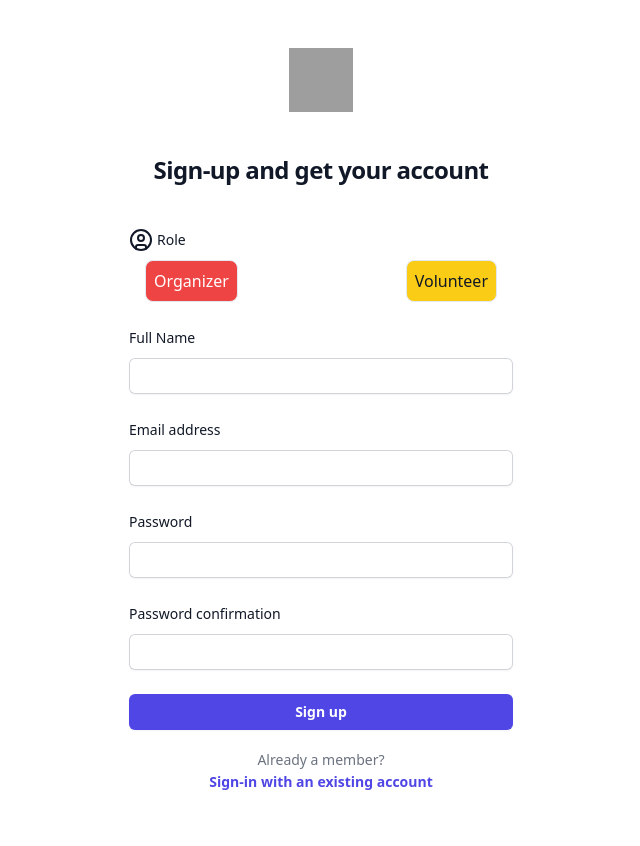
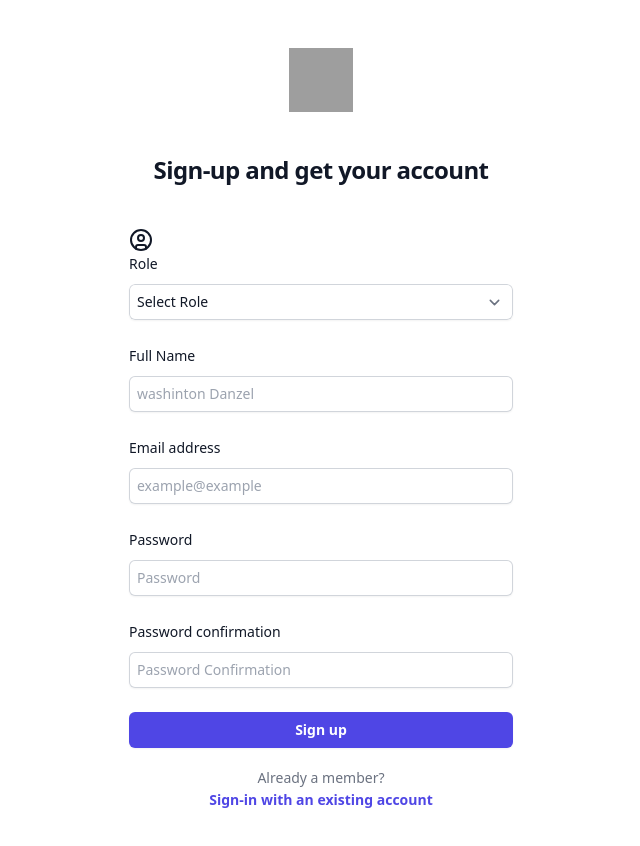
Before and after one commit to Mr-AXEL01/YC_frontend, a React (Vite) app: page /register in a window 1280 px wide. Shown: the top 846 px of the page, without its empty margins (319-959 px from the left). Built offline with nearby package versions, Linux system fonts and the light colour scheme; grey boxes are pictures that could not be loaded.

Commit message:
finidh auth and protect pages depend on authentification

```diff
--- a/src/components/PageComponent.jsx
+++ b/src/components/PageComponent.jsx
@@ -3,15 +3,16 @@ export default function PageComponent({title, buttons= '', children })
     return (
         <>
             <header className="bg-white shadow">
-                <div className="mx-auto max-w-7xl px-4 py-6 sm:px-6 lg:px-8">
+                <div className="flex justify-between items-center mx-auto max-w-7xl px-4 py-6 sm:px-6 lg:px-8">
                     <h1 className="text-3xl font-bold tracking-tight text-gray-900">
                         {title}
                     </h1>
+                    {buttons}
                 </div>
             </header>
             <main>
                 <div className="mx-auto max-w-7xl py-6 sm:px-6 lg:px-8">
-                    Dashboard Content
+                    {children}
                 </div>
             </main>
         </>
--- a/src/views/Login.jsx
+++ b/src/views/Login.jsx
@@ -1,14 +1,54 @@
 import {Link} from "react-router-dom";
 import {LockClosedIcon} from "@heroicons/react/16/solid/index.js";
+import {useState} from "react";
+import axiosClient from "@/axios.js";
+import {useStateContext} from "@/contexts/ContextProvider.jsx";
 
 export default function Login() {
+    const { setCurrentUser, setUserToken } = useStateContext()
+    const [email, setEmail] = useState('');
+    const [password, setPassword] = useState('');
+    const [error, setError] = useState({__html: ''});
+
+    const onSubmit = (ev) => {
+        ev.preventDefault();
+        setError({__html: ''});
+
+        axiosClient
+            .post('/login', {
+                email: email,
+                password: password,
+
+            })
+            .then(({data}) => {
+                setCurentUser(data.user)
+                setUserToken(data.token)
+            })
+            .catch((error) => {
+                if(error.response) {
+                    const finalErrors = Object.values(error.response.data.errors).reduce((accum, next) => [...accum, ...next], [])
+                    setError({__html: finalErrors.join('<br>')})
+                }
+                console.error(error)
+            })
+    }
+
     return (
         <>
             <h2 className="mt-10 text-center text-2xl font-bold leading-9 tracking-tight text-gray-900">
                 Sign in to your account
             </h2>
             <div className="mt-10 sm:mx-auto sm:w-full sm:max-w-sm">
-                <form className="space-y-6" action="#" method="POST">
+                {
+                    error
+                        .__html &&
+                    (
+                        <div className="bg-red-500 rounded py-2 px-3 text-white"
+                             dangerouslySetInnerHTML={error}>
+                        </div>
+                    )
+                }
+                <form onSubmit={onSubmit} className="space-y-6" action="#" method="POST">
                     <div>
                         <label htmlFor="email" className="block text-sm font-medium leading-6 text-gray-900">
                             Email address
@@ -19,6 +59,8 @@ export default function Login() {
                                 name="email"
                                 type="email"
                                 autoComplete="email"
+                                value={email}
+                                onChange={ev => setEmail(ev.target.value)}
                                 required
                                 className="block w-full rounded-md border-0 py-1.5 text-gray-900 shadow-sm ring-1 ring-inset ring-gray-300 placeholder:text-gray-400 focus:ring-2 focus:ring-inset focus:ring-indigo-600 sm:text-sm sm:leading-6"
                             />
@@ -30,11 +72,6 @@ export default function Login() {
                             <label htmlFor="password" className="block text-sm font-medium leading-6 text-gray-900">
                                 Password
                             </label>
-                            <div className="text-sm">
-                                <a href="#" className="font-semibold text-indigo-600 hover:text-indigo-500">
-                                    Forgot password?
-                                </a>
-                            </div>
                         </div>
                         <div className="mt-2">
                             <input
@@ -42,6 +79,8 @@ export default function Login() {
                                 name="password"
                                 type="password"
                                 autoComplete="current-password"
+                                value={password}
+                                onChange={ev => setPassword(ev.target.value)}
                                 required
                                 className="block w-full rounded-md border-0 py-1.5 text-gray-900 shadow-sm ring-1 ring-inset ring-gray-300 placeholder:text-gray-400 focus:ring-2 focus:ring-inset focus:ring-indigo-600 sm:text-sm sm:leading-6"
                             />
--- a/src/views/Register.jsx
+++ b/src/views/Register.jsx
@@ -1,7 +1,45 @@
 import {Link} from "react-router-dom";
 import {UserCircleIcon} from "lucide-react";
+import {useState} from "react";
+import axiosClient from "@/axios.js";
+import {useStateContext} from "@/contexts/ContextProvider.jsx";
 
 export default function Register() {
+    const { setCurrentUser, setUserToken} = useStateContext();
+    const [role, setRole] = useState('');
+    const [name, setName] = useState('');
+    const [email, setEmail] = useState('');
+    const [password, setPassword] = useState('');
+    const [passwordConfirmation, setPasswordConfirmation] = useState('');
+    const [error, setError] = useState({__html: ''});
+
+    const onSubmit = (ev) => {
+        ev.preventDefault();
+        setError({__html: ''});
+
+        axiosClient
+            .post('/register', {
+                role: role,
+                name: name,
+                email: email,
+                password: password,
+                password_confirmation: passwordConfirmation
+        })
+            .then(({data}) => {
+                setCurrentUser(data.user)
+                setUserToken(data.authorisation.token)
+            })
+            .catch((error) => {
+                if(error.response) {
+                    const finalErrors = Object.values(error.response.data.errors).reduce((accum,
+                    next) => [...accum, ...next], [])
+                    console.log(finalErrors)
+                    setError({__html: finalErrors.join('<br>')})
+                }
+                console.error(error)
+            })
+    }
+
 
     return (
         <>
@@ -9,45 +47,36 @@ export default function Register() {
                 Sign-up and get your account
             </h2>
             <div className="mt-10 sm:mx-auto sm:w-full sm:max-w-sm">
-                <form className="space-y-6" action="#" method="POST">
+                {
+                    error
+                        .__html &&
+                    (
+                        <div className="bg-red-500 rounded py-2 px-3 text-white"
+                             dangerouslySetInnerHTML={error}>
+                        </div>
+                    )
+                }
+                <form onSubmit={onSubmit} className="space-y-6" action="#" method="POST">
+
                     <div>
-                        <label htmlFor="role" className="block flex gap-1 text-sm font-medium leading-6 text-gray-900">
-                            <UserCircleIcon/>
+                        <label htmlFor="role" className="block text-sm font-medium leading-6 text-gray-900">
+                            <UserCircleIcon />
                             Role
                         </label>
-                        <div className="mt-2 px-4 flex justify-between">
-                            <div
-                                className="p-2 border rounded-lg w-fit bg-red-500 hover:bg-red-600 transition-all flex items-center justify-center">
-                                <input
-                                    id="organiser"
-                                    name="role"
-                                    type="radio"
-                                    value="organizer"
-                                    autoComplete="role"
-                                    required
-                                    className="opacity-0 absolute"
-                                />
-                                <label htmlFor="organiser" className="text-white cursor-pointer">
-                                    Organizer
-                                </label>
-                            </div>
-                            <div
-                                className="p-2 border rounded-lg w-fit bg-yellow-400 hover:bg-yellow-500 transition-all flex items-center justify-center">
-                                <input
-                                    id="volunteer"
-                                    name="role"
-                                    type="radio"
-                                    value="volunteer"
-                                    autoComplete="role"
-                                    required
-                                    className="opacity-0 absolute"
-                                />
-                                <label htmlFor="volunteer" className="text-gray-900 cursor-pointer">
-                                    Volunteer
-                                </label>
-                            </div>
+                        <div className="mt-2">
+                            <select
+                                id="role"
+                                name="role"
+                                value={role}
+                                onChange={ev => setRole(ev.target.value)}
+                                required
+                                className="block w-full rounded-md border-0 py-1.5 px-2 text-gray-900 shadow-sm ring-1 ring-inset ring-gray-300 placeholder:text-gray-400 focus:ring-2 focus:ring-inset focus:ring-indigo-600 sm:text-sm sm:leading-6"
+                            >
+                                <option value="">Select Role</option>
+                                <option value="organizer">Organizer</option>
+                                <option value="volunteer">Volunteer</option>
+                            </select>
                         </div>
-
                     </div>
 
                     <div>
@@ -60,8 +89,11 @@ export default function Register() {
                                 name="name"
                                 type="text"
                                 autoComplete="name"
+                                value={name}
+                                onChange={ev => setName(ev.target.value)}
                                 required
                                 className="block w-full rounded-md border-0 py-1.5 px-2 text-gray-900 shadow-sm ring-1 ring-inset ring-gray-300 placeholder:text-gray-400 focus:ring-2 focus:ring-inset focus:ring-indigo-600 sm:text-sm sm:leading-6"
+                                placeholder="washinton Danzel"
                             />
                         </div>
                     </div>
@@ -75,8 +107,11 @@ export default function Register() {
                                 name="email"
                                 type="email"
                                 autoComplete="email"
+                                value={email}
+                                onChange={ev => setEmail(ev.target.value)}
                                 required
                                 className="block w-full rounded-md border-0 py-1.5 px-2 text-gray-900 shadow-sm ring-1 ring-inset ring-gray-300 placeholder:text-gray-400 focus:ring-2 focus:ring-inset focus:ring-indigo-600 sm:text-sm sm:leading-6"
+                                placeholder="example@example"
                             />
                         </div>
                     </div>
@@ -91,8 +126,11 @@ export default function Register() {
                                 name="password"
                                 type="password"
                                 autoComplete="current-password"
+                                value={password}
+                                onChange={ev => setPassword(ev.target.value)}
                                 required
                                 className="block w-full rounded-md border-0 py-1.5 px-2 text-gray-900 shadow-sm ring-1 ring-inset ring-gray-300 placeholder:text-gray-400 focus:ring-2 focus:ring-inset focus:ring-indigo-600 sm:text-sm sm:leading-6"
+                                placeholder="Password"
                             />
                         </div>
                     </div>
@@ -107,9 +145,11 @@ export default function Register() {
                                 id="password-confirmation"
                                 name="password-confirmation"
                                 type="password"
-                                autoComplete="password-confirmation"
+                                value={passwordConfirmation}
+                                onChange={ev => setPasswordConfirmation(ev.target.value)}
                                 required
                                 className="block w-full rounded-md border-0 py-1.5 px-2 text-gray-900 shadow-sm ring-1 ring-inset ring-gray-300 placeholder:text-gray-400 focus:ring-2 focus:ring-inset focus:ring-indigo-600 sm:text-sm sm:leading-6"
+                                placeholder="Password Confirmation"
                             />
                         </div>
                     </div>
```
Also changed, not shown: src/components/DefaultLayout.jsx (+11 -10 lines), src/components/GuestLayout.jsx (+9 -1 lines), src/contexts/ContextProvider.jsx (+11 -6 lines), src/main.jsx (+6 -3 lines), src/views/Dashboard.jsx (+5 -11 lines).
